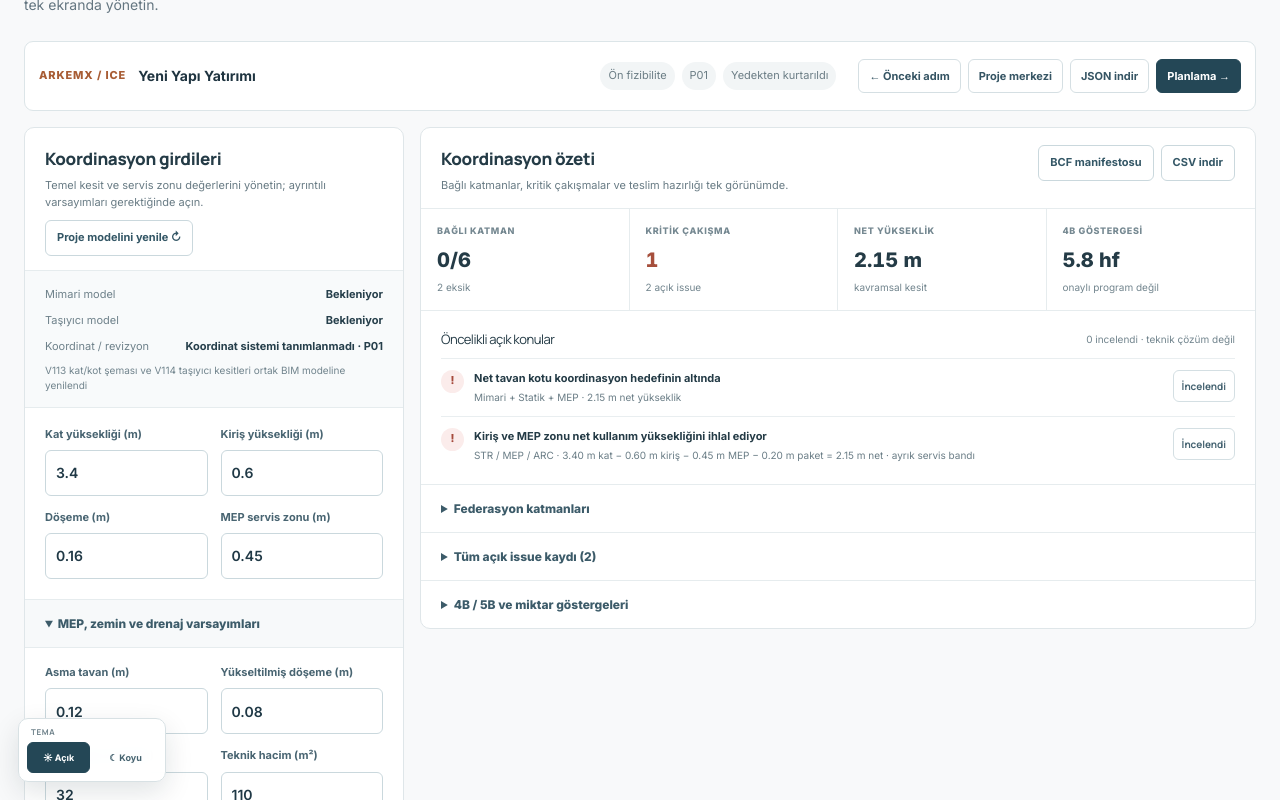
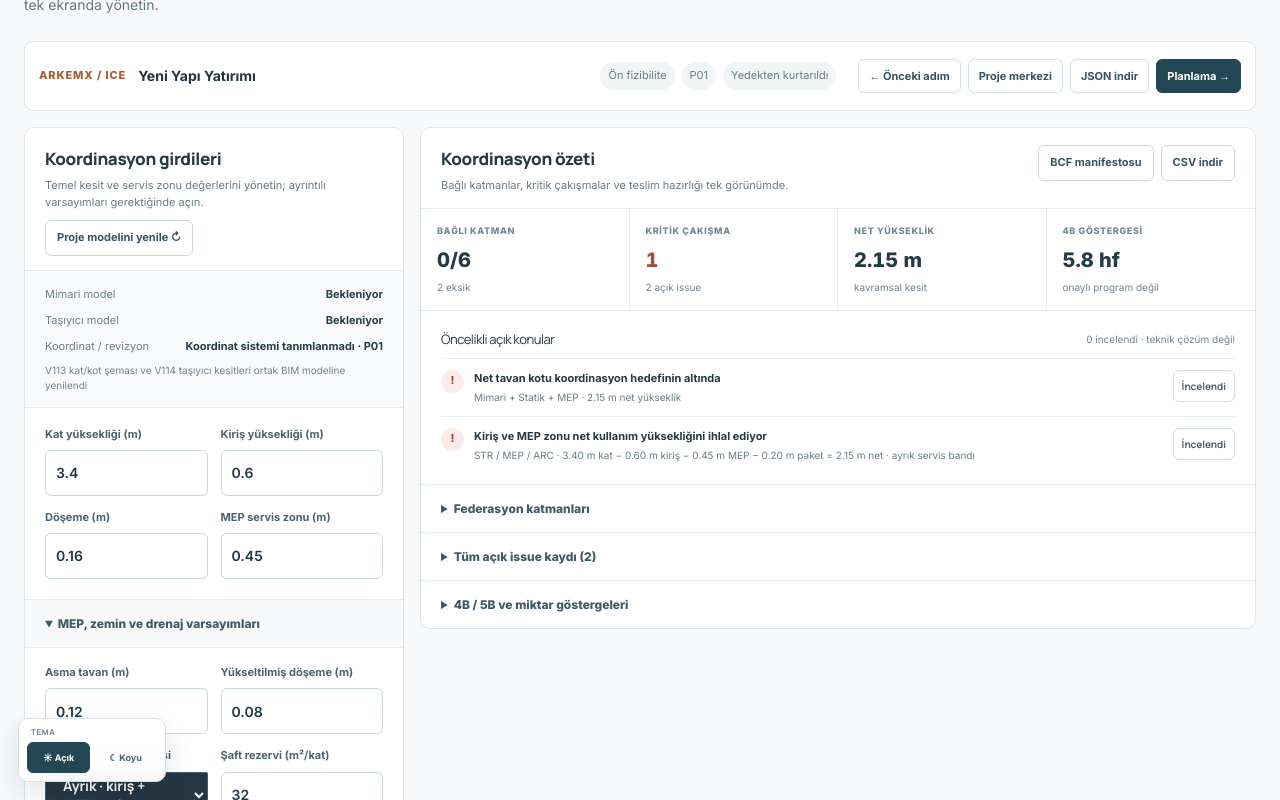
Before and after one commit to BuseIbsiroglu0637/arkemx-core-v1, a Next.js app: page /bim-koordinasyon in a window 1280 px wide. Both pictures are taken after a click on the heading "MEP, zemin ve drenaj varsayımları". Shown: the part 229-1029 px from the top of the page. Built offline with nearby package versions, Linux system fonts and the light colour scheme.

Commit message:
ui: add section strategy selector to simple BIM coordination

```diff
--- a/app/components/EngineeringCoordinationStudio.tsx
+++ b/app/components/EngineeringCoordinationStudio.tsx
@@ -219,6 +219,12 @@ export function EngineeringCoordinationStudio({ simple = false }: { simple?: boo
             <div className="arx-bim-fields">
               <label>Asma tavan (m)<input type="number" min="0" max=".5" step=".01" value={ceilingBuildUp} onChange={(event) => setCeilingBuildUp(clamp(Number(event.target.value), 0, .5))} /></label>
               <label>Yükseltilmiş döşeme (m)<input type="number" min="0" max=".5" step=".01" value={raisedFloor} onChange={(event) => setRaisedFloor(clamp(Number(event.target.value), 0, .5))} /></label>
+              <label>Kiriş–MEP düşey ilişkisi
+                <select value={sectionStrategy} onChange={(event) => setSectionStrategy(event.target.value as CoordinationSectionStrategy)}>
+                  <option value="stacked">Ayrık · kiriş + MEP toplanır</option>
+                  <option value="integrated">Entegre · ortak servis bandı</option>
+                </select>
+              </label>
               <label>Şaft rezervi (m²/kat)<input type="number" min="1" max="1000" value={shaftArea} onChange={(event) => setShaftArea(clamp(Number(event.target.value), 1, 1000))} /></label>
               <label>Teknik hacim (m²)<input type="number" min="1" max="5000" value={plantArea} onChange={(event) => setPlantArea(clamp(Number(event.target.value), 1, 5000))} /></label>
               <label>Zemin taşıma girdisi (kN/m²)<input type="number" min="25" max="2000" step="25" value={soilBearing} onChange={(event) => setSoilBearing(clamp(Number(event.target.value), 25, 2000))} /></label>
```
